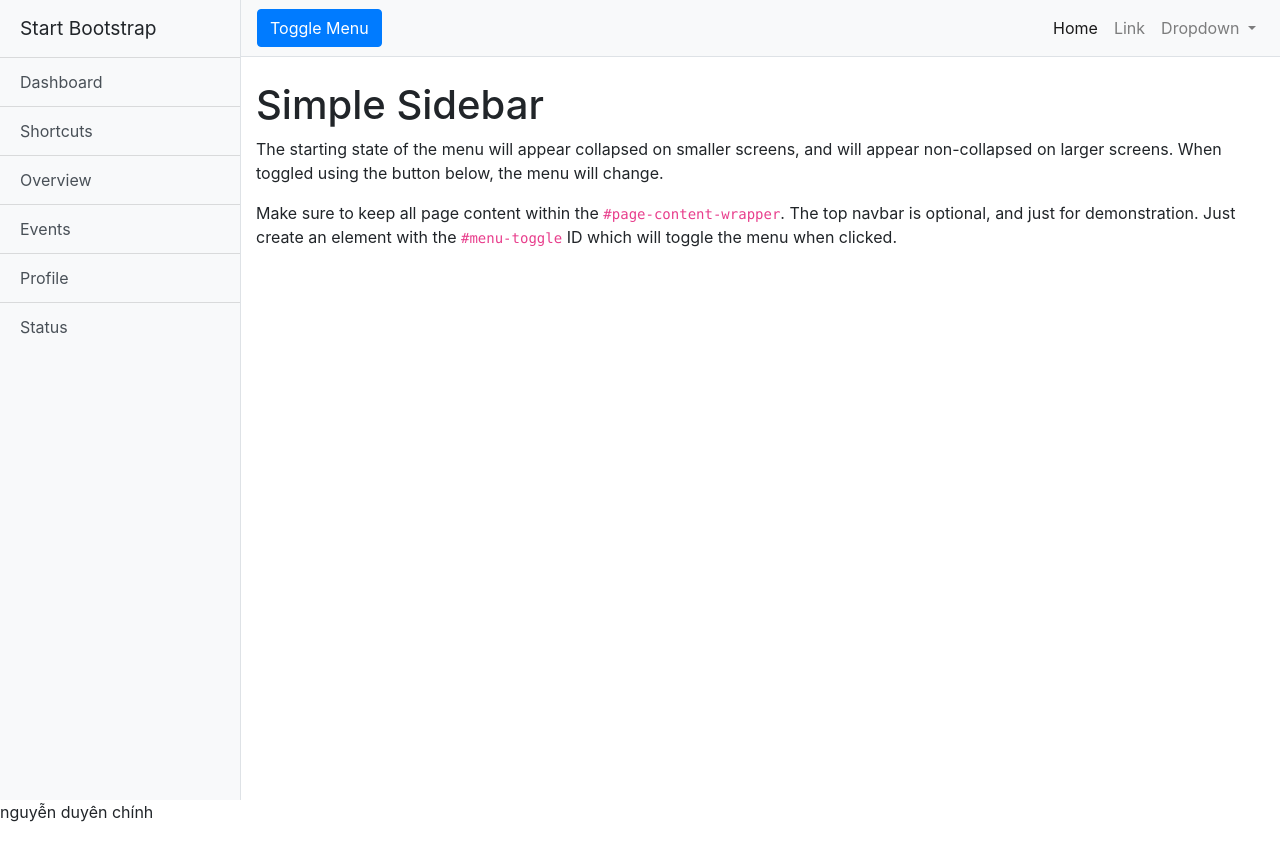
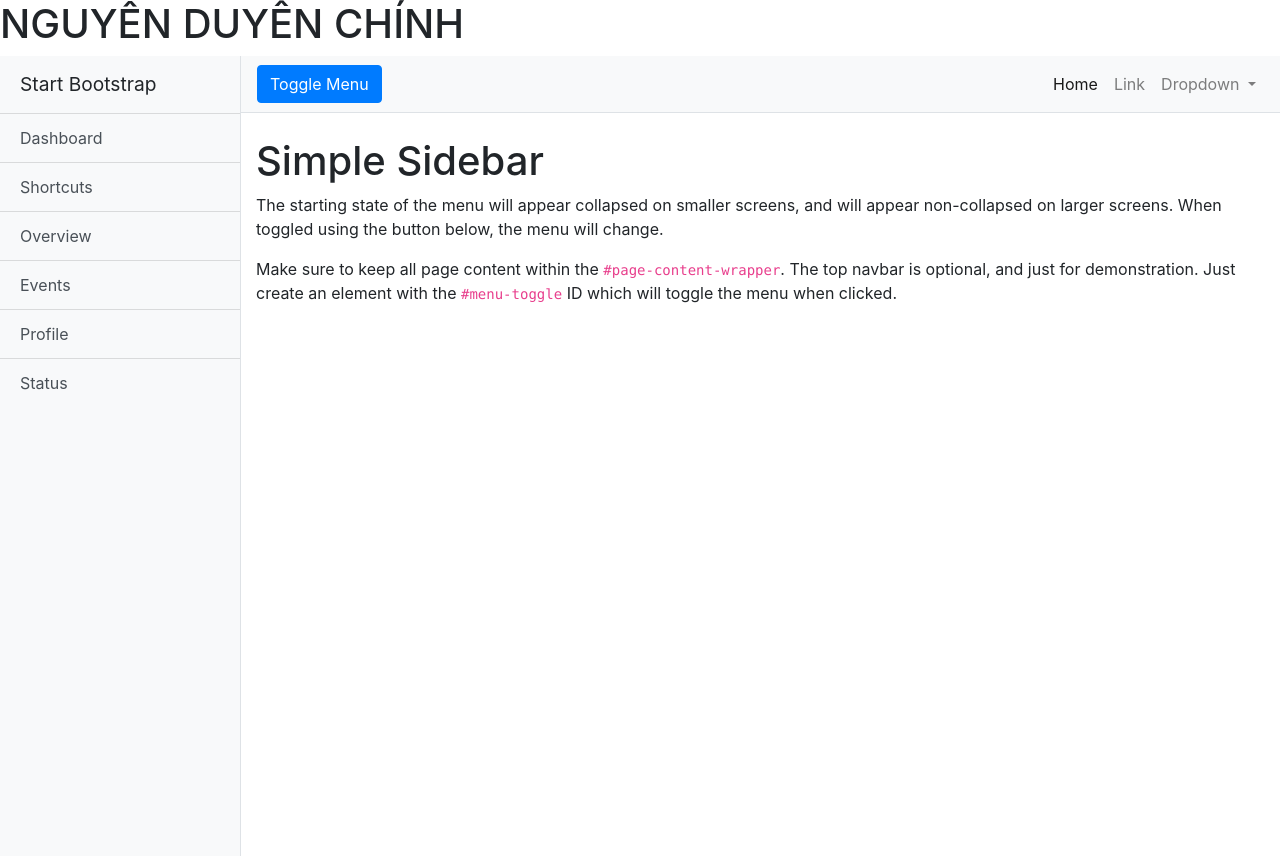
Before and after one commit to duyenchinh/remote-startbootstrap-simple-sidebar, a website: page startbootstrap-simple-sidebar-gh-pages/index.html in a window 1280 px wide. Before the commit the page ends 824 px from the top, so only its background shows below. Drawn offline with Linux system fonts and the light colour scheme.

Commit message:
sua lan 3

```diff
--- a/startbootstrap-simple-sidebar-gh-pages/index.html
+++ b/startbootstrap-simple-sidebar-gh-pages/index.html
@@ -19,7 +19,7 @@
 </head>
 
 <body>
-
+	<h1> NGUYỄN DUYÊN CHÍNH</h1>
 
   <div class="d-flex" id="wrapper">
 
@@ -92,7 +92,7 @@
       $("#wrapper").toggleClass("toggled");
     });
   </script>
-<table> nguyễn duyên chính</table>
+
 </body>
 
 </html>
```
